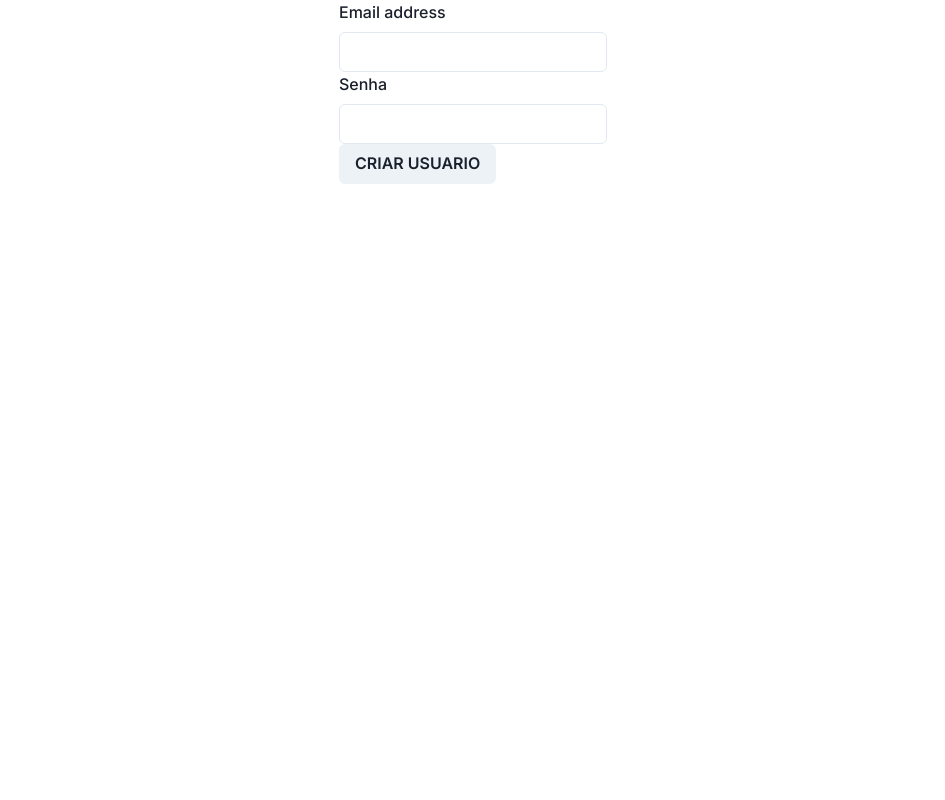
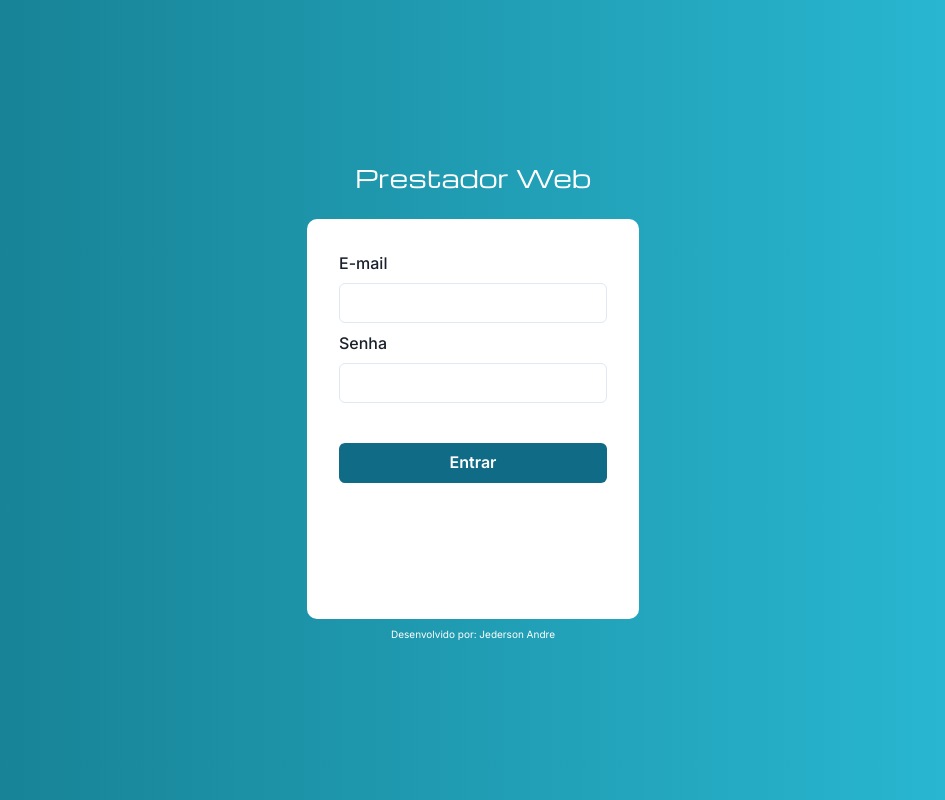
Before and after one commit to andrezitojava2017/prestador-web, a Next.js app: page /login in a window 1280 px wide. Shown: the whole page, without its empty margins (167-1112 px from the left). Built offline with nearby package versions, Linux system fonts and the light colour scheme; what @supabase/auth-helpers-nextjs would draw is missing.

Commit message:
:sparkles: feat: implementação logica para validação dos campos de login; impleementado interface que representa credenciais do usuario; implementado serviço de login supabase

```diff
--- a/src/app/login/action.ts
+++ b/src/app/login/action.ts
@@ -1,4 +1,6 @@
+import { Credencial } from "@/interface/credencial";
 import supabase from "@/lib/supabase";
+import { logarUsuario } from "@/service/loginService";
 
 export const createUser = async () => {
   let { data, error } = await supabase.auth.signUp({
@@ -13,17 +15,31 @@ export const createUser = async () => {
   console.log(data);
 };
 
-export const loginUser = async () => {
-  let { data, error } = await supabase.auth.signInWithPassword({
-    email: "andre_sjx@live.com",
-    password: "159357",
-  });
+export const autenticarUsuario = async (usuario: Credencial) => {
+  try {
+    const rs = await logarUsuario(usuario);
 
-  if (error) {
-    console.log(error);
-    throw new Error('Ocorreu um erro na autenticação\n', error)
+    if (!rs) throw new Error("Não foi possivel logar com email e senha");
 
+    return rs;
+  } catch (error) {
+    throw error;
   }
+};
 
-  return data
+export const verificarCampos = (usuario: Credencial) => {
+  if (
+    usuario.email === null ||
+    usuario.email === undefined ||
+    usuario.email === ""
+  ) {
+    throw new Error("O campo E-mail não foi preenchido");
+  }
+  if (
+    usuario.senha === null ||
+    usuario.senha === undefined ||
+    usuario.senha === ""
+  ) {
+    throw new Error("O campo Senha não foi preenchido");
+  }
 };
--- a/src/app/login/page.tsx
+++ b/src/app/login/page.tsx
@@ -2,17 +2,29 @@
 
 import { Box, Button, Input, Text, VStack, useToast } from "@chakra-ui/react";
 import { FormControl, FormLabel } from "@chakra-ui/react";
-import { createUser, loginUser } from "./action";
+import { autenticarUsuario, verificarCampos } from "./action";
 import { useRouter } from "next/navigation";
+import { michroma } from "../fonts/fonts";
+import { useState } from "react";
 
 const Login = () => {
   const router = useRouter();
   const toast = useToast();
 
+  const [credencial, setCredencial] = useState<{
+    email: string;
+    senha: string;
+  }>({ email: "", senha: "" });
+
   const logar = async () => {
     try {
-      const user = await loginUser();
+      // verifica se os campos estão preenchidos
+      verificarCampos(credencial);
 
+      // faz o login no supabase
+      const user = await autenticarUsuario(credencial);
+
+      // usuario logado redirecionamos para a home
       if (user) {
         router.refresh();
       }
@@ -28,20 +40,67 @@ const Login = () => {
   };
 
   return (
-    <VStack>
-      <Box>
+    <VStack
+      height={"100vh"}
+      alignItems={"center"}
+      justifyContent={"center"}
+      bgGradient="linear(to-r, #157A8C, #2BBFDA)"
+    >
+      <Box marginBottom={4}>
+        <Text
+          fontFamily={michroma.style.fontFamily}
+          color={"#fff"}
+          fontSize={24}
+        >
+          Prestador Web
+        </Text>
+      </Box>
+      <VStack
+        background={"#ffff"}
+        padding={8}
+        borderRadius={10}
+        height={"50vh"}
+        gap={2}
+      >
         <FormControl>
-          <FormLabel>Email address</FormLabel>
-          <Input type="email" />
+          <FormLabel>E-mail</FormLabel>
+          <Input
+            type="email"
+            value={credencial?.email}
+            onChange={(text) =>
+              setCredencial({ ...credencial, email: text.target.value })
+            }
+          />
         </FormControl>
 
         <FormControl>
           <FormLabel>Senha</FormLabel>
-          <Input type="password" />
+          <Input
+            type="password"
+            value={credencial?.senha}
+            onChange={(text) =>
+              setCredencial({ ...credencial, senha: text.target.value })
+            }
+          />
         </FormControl>
-        <Button onClick={() => logar()}>
-          <Text>CRIAR USUARIO</Text>
-        </Button>
+
+        <Box marginTop={8} width={"100%"}>
+          <Button
+            onClick={() => logar()}
+            width={"100%"}
+            background={"#106B87"}
+            _hover={{ background: "#1EA4BC" }}
+          >
+            <Text color={"#fff"}>Entrar</Text>
+          </Button>
+        </Box>
+      </VStack>
+      <Box>
+        <Text color={"#fff"} fontSize={10}>
+          <a href="https://wa.me/+5566981012229">
+            Desenvolvido por: Jederson Andre
+          </a>
+        </Text>
       </Box>
     </VStack>
   );
--- /dev/null
+++ b/src/interface/credencial.ts
@@ -0,0 +1,5 @@
+
+export interface Credencial {
+    email:string,
+    senha: string;
+}
--- /dev/null
+++ b/src/service/loginService.ts
@@ -0,0 +1,17 @@
+import { Credencial } from "@/interface/credencial";
+import supabase from "@/lib/supabase";
+import { AuthApiError, AuthError } from "@supabase/supabase-js";
+
+export const logarUsuario = async (usuario: Credencial) => {
+  let { data, error } = await supabase.auth.signInWithPassword({
+    email: usuario.email,
+    password: usuario.senha,
+  });
+
+  if (error) {
+    console.log(error.message);
+    throw new Error(`Ocorreu um erro na autenticação: ${error.message}`);
+  }
+
+  return data;
+};
```
